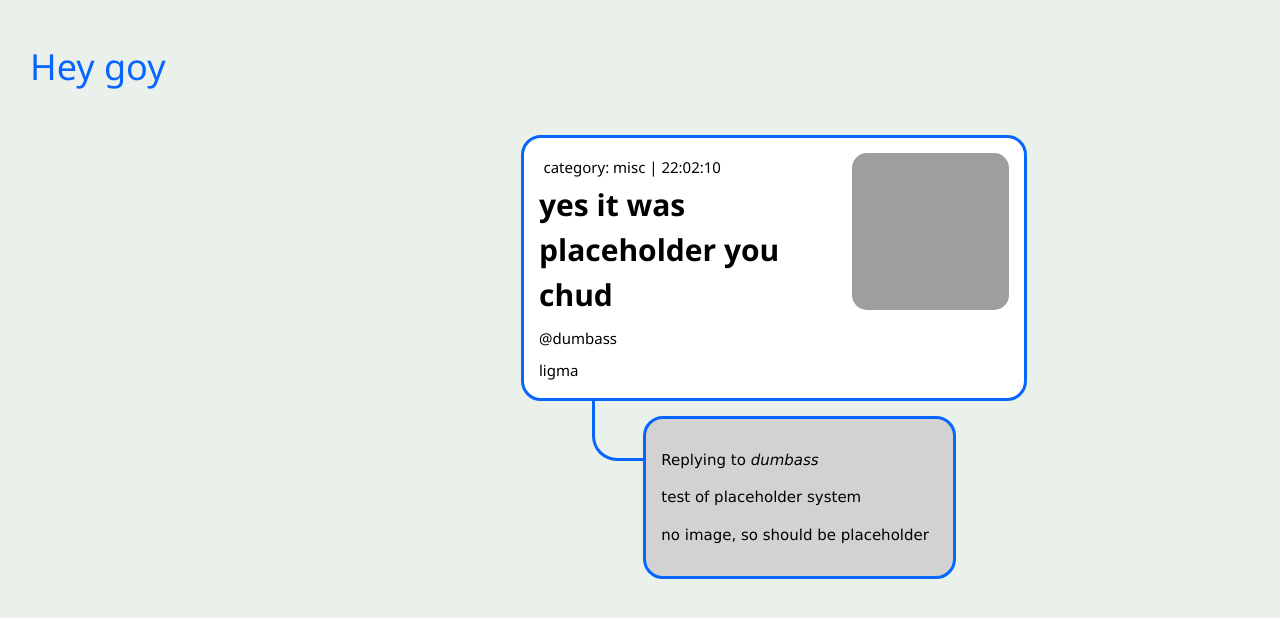
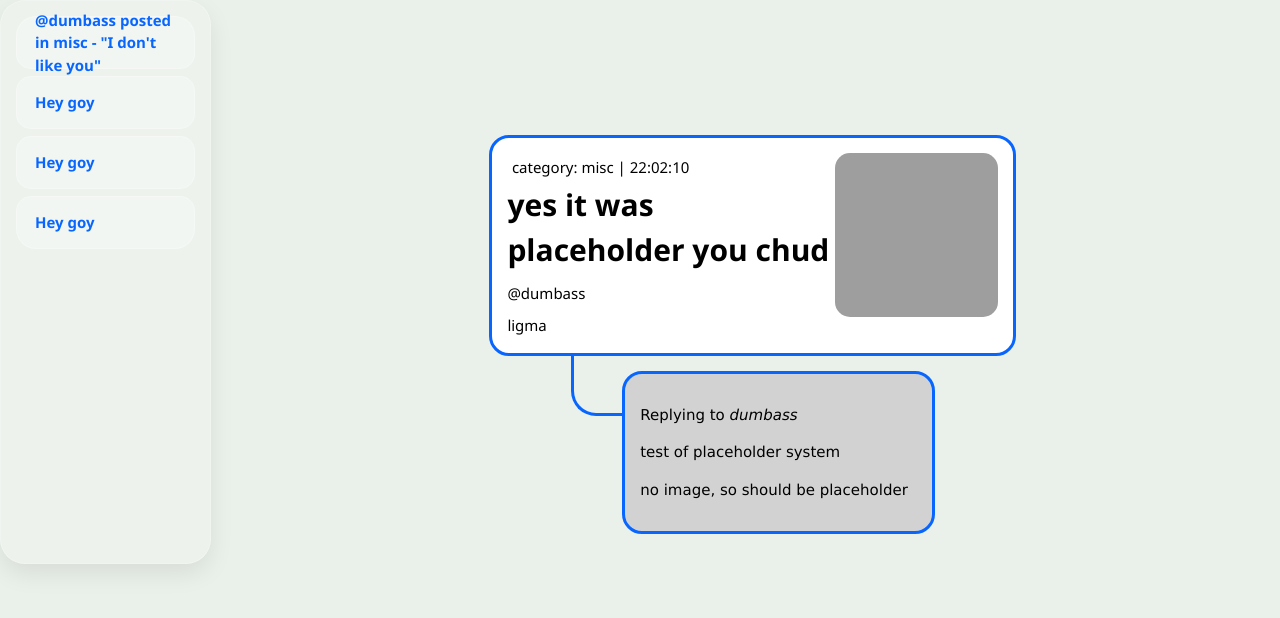
Before and after one commit to MooseZ690/message, a Flask app: page / in a window 1280 px wide. Shown: the part 75-693 px from the top of the page. Run offline with Flask 3, Linux system fonts and the light colour scheme; data comes from the database, SQL or seed files in the repository; some web fonts are replaced; grey boxes are pictures that could not be loaded.

Commit message:
format for sidebar

```diff
--- a/static/style.css
+++ b/static/style.css
@@ -21,6 +21,8 @@ a{
     align-items:center;
     gap:1em;
     padding:0.5em;
+}
+    /*
     opacity: 0;
     transform: translateY(-2em);
     transition: transform 0.3s ease, opacity 0.3s ease;
@@ -35,6 +37,7 @@ a{
     transform: translateY(0);
     transition: transform 0.3s ease, opacity 0.3s ease;
 }
+*/
 
 .nav-right{
     margin-left:auto;
@@ -311,22 +314,57 @@ a{
     display:inline;
 }
 
-.home-sidebar{
-    width:100%;
-    height:100%;
-    margin:1em;
-    border-radius:25px;
-    background-color: none;
-    padding:1em;
+.home-sidebar {
+    width: 100%;
+    padding: 1em;
+    border-radius: 25px;
+    background: rgba(255, 255, 255, 0.15);
+    box-shadow: 0 10px 25px rgba(0,0,0,0.08);
+    border: 1px solid rgba(255,255,255,0.25);
+    display: flex;
+    flex-direction: column;
+    gap: 0.5em;
+    font-family: 'Segoe UI', sans-serif;
 }
 
-.home-sidebar:hover{
-    background-color:
+.sidebar-section-top,
+.sidebar-section,
+.sidebar-section-bottom {
+    display: flex;
+    align-items: center;
+    height: 3.5em;
+    padding: 0 1.2em;
+    border-radius: 15px;
+    font-weight: 600;
+    color: #1a1a1a;
+    cursor: pointer;
+    transition: all 0.3s ease;
+    position: relative;
+    background: rgba(255, 255, 255, 0.3);
+    border: 1px solid rgba(255,255,255,0.2);
+    color:#0866FF;
+}
+
+.sidebar-section-top { border-top-left-radius: 20px; border-top-right-radius: 20px; }
+.sidebar-section-bottom { border-bottom-left-radius: 20px; border-bottom-right-radius: 20px; }
+
+.sidebar-section-top:hover,
+.sidebar-section:hover,
+.sidebar-section-bottom:hover {
+    background: rgba(255, 255, 255, 0.5);
+    transform: translateX(5px);
+    box-shadow: 0 6px 15px rgba(0,0,0,0.1);
+}
+
+.sidebar-section-top:active,
+.sidebar-section:active,
+.sidebar-section-bottom:active {
+    transform: scale(0.97);
 }
 
 .home-container{
     display:grid;
-    grid-template-columns:1fr 4fr;
+    grid-template-columns:1fr 5fr;
     gap:1em;
     height:100%
 }
--- a/templates/home.html
+++ b/templates/home.html
@@ -11,9 +11,12 @@
 {# If the post was today, change the date to say that #}
 <div class="home-container">
     <div class="home-sidebar">
-        <div class="sidebar-section">
-            <h1>Hey goy</h1>
+        <div class="sidebar-section-top">
+            @dumbass posted in misc - "I don't like you"
         </div>
+        <div class="sidebar-section">Hey goy</div>
+        <div class="sidebar-section">Hey goy</div>
+        <div class="sidebar-section-bottom">Hey goy</div>
     </div>
     <div class="centered-content">
         <a href="{{ url_for('newpost', id=item[6]) }}" class="post-container">
```
